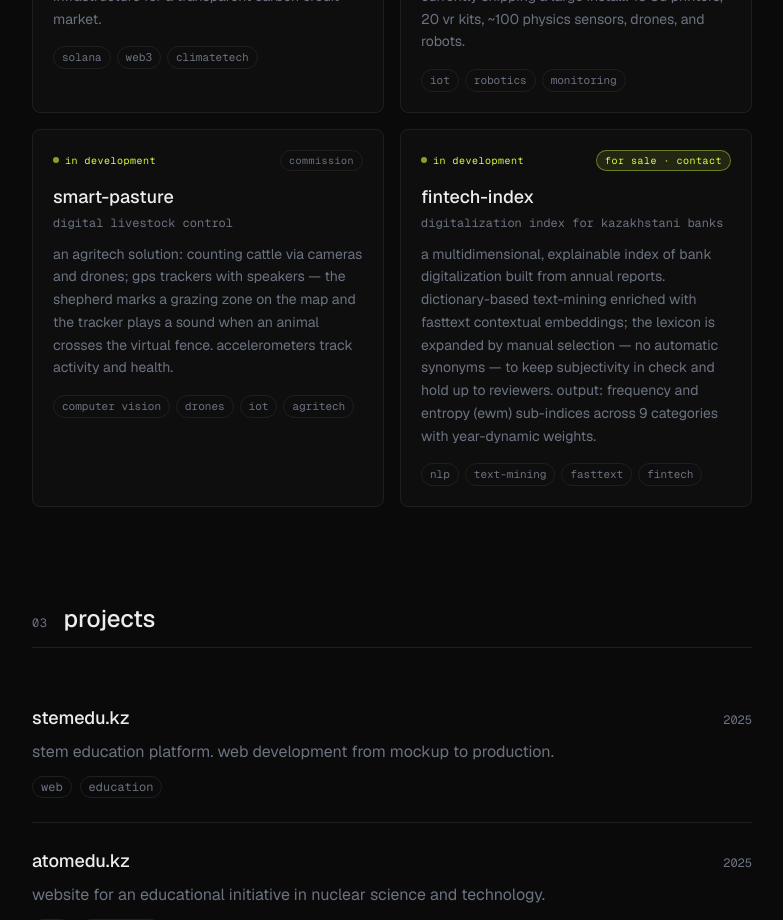
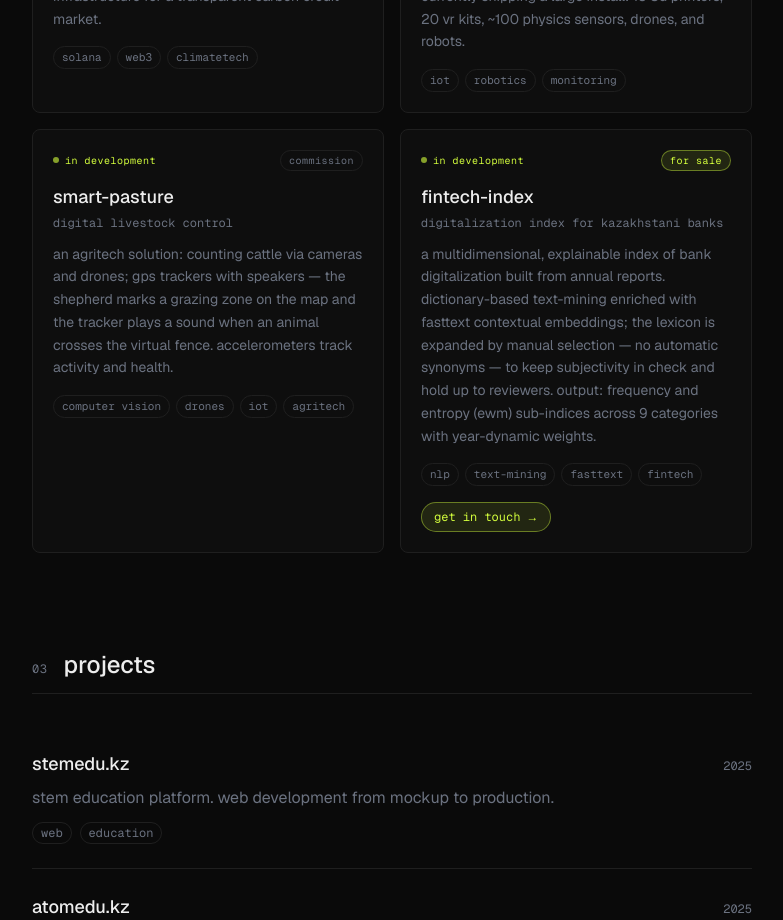
Before and after one commit to ekbmusk/portfolio, a Next.js app: page / in a window 1280 px wide. Shown: the part 1260-2180 px from the top of the page, without its empty margins (248-1031 px from the left). Built offline with nearby package versions, Linux system fonts and the light colour scheme.

Commit message:
feat: add get-in-touch button on for-sale card linking to contacts

```diff
--- a/src/app/dictionaries.ts
+++ b/src/app/dictionaries.ts
@@ -85,6 +85,7 @@ export type Dictionary = {
   };
   inDev: string;
   forSale: string;
+  forSaleCta: string;
   about: string[];
   contactCopy: string;
   madeWith: string;
@@ -128,7 +129,8 @@ const en: Dictionary = {
     contact: "contact",
   },
   inDev: "in development",
-  forSale: "for sale · contact",
+  forSale: "for sale",
+  forSaleCta: "get in touch",
   about: [
     "i work at the intersection of web, machine learning, and hardware: from edtech platforms and telegram bots to robotics, drones, and llm engineering.",
     "i've been combining physics and coding for 10 years.",
@@ -356,7 +358,8 @@ const ru: Dictionary = {
     contact: "контакты",
   },
   inDev: "в разработке",
-  forSale: "продаётся · контакт",
+  forSale: "продаётся",
+  forSaleCta: "связаться",
   about: [
     "работаю на стыке веба, машинного обучения и железа: от образовательных платформ и telegram-ботов до робототехники, дронов и llm-инженерии.",
     "уже 10 лет совмещаю физику и программирование.",
@@ -584,7 +587,8 @@ const kk: Dictionary = {
     contact: "байланыс",
   },
   inDev: "әзірленуде",
-  forSale: "сатылады · байланыс",
+  forSale: "сатылады",
+  forSaleCta: "байланысу",
   about: [
     "веб, машиналық оқыту және құрылғылар тоғысында жұмыс істеймін: білім беру платформалары мен telegram-боттардан бастап робототехника, дрондар және llm-инженерияға дейін.",
     "физика мен программалауды 10 жылдан бері қатар алып келемін.",
--- a/src/app/page.tsx
+++ b/src/app/page.tsx
@@ -399,6 +399,15 @@ function Current({ t }: { t: Dictionary }) {
                   </span>
                 ))}
               </div>
+              {c.forSale && (
+                <a
+                  href="#contact"
+                  className="mt-4 inline-flex items-center gap-1.5 font-mono text-xs text-accent border border-accent/40 bg-accent/10 rounded-full px-3 py-1.5 lowercase transition hover:bg-accent/20"
+                >
+                  {t.forSaleCta}
+                  <span className="transition group-hover:translate-x-0.5">→</span>
+                </a>
+              )}
             </div>
           );
           return (
```
